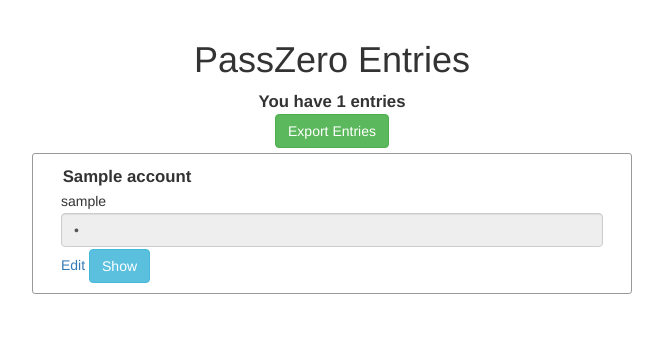
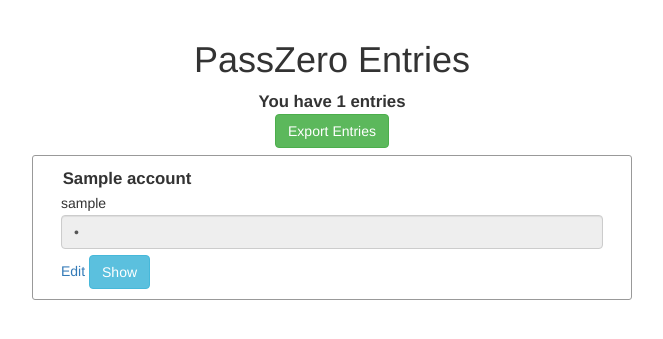
Before and after one commit to boompig/passzero, a Flask app: template templates/entries.html in a window 1280 px wide. Shown: the part 52-391 px from the top of the page, without its empty margins (308-971 px from the left). Run offline with Flask 2, Linux system fonts and the light colour scheme; the template is opened without the code that fills it: most values are stand-ins (such as "Sample title", 1, 10 or a date in 2020); some libraries are stand-ins or nearby versions.

Commit message:
more CSS

```diff
--- a/static/css/entries.css
+++ b/static/css/entries.css
@@ -6,7 +6,7 @@
     padding-top: 10px;
     padding-bottom: 10px;
 
-    margin-top: 5px;
+    margin-top: .5em;
 }
 
 .entry-title {
@@ -35,3 +35,7 @@ input[type="password"], input[type="text"] {
 #export-container {
     text-align: center;
 }
+
+.entry-panel {
+    margin-top: 0.4em;
+}
--- a/static/css/new.css
+++ b/static/css/new.css
@@ -3,7 +3,7 @@ input[type="submit"] {
 }
 
 /* display input on own line */
-input[type="text"], input[type="password"], input[type="submit"] {
+.form-control {
     display: block;
     width: 80%;
 }
--- a/templates/entries.html
+++ b/templates/entries.html
@@ -31,8 +31,10 @@
                     <input type="password" class="password form-control"
                         value="{{ row["password"] }}" readonly="true" />
                 </div>
-                <a href="/edit/{{ row["id"] }}">Edit</a>
-                <button type="button" class="btn btn-info" id="show-hide-btn" onclick="showHidePass(event)">Show</button>
+                <div class="entry-panel">
+                    <a href="/edit/{{ row["id"] }}">Edit</a>
+                    <button type="button" class="btn btn-info" id="show-hide-btn" onclick="showHidePass(event)">Show</button>
+                </div>
             </div>
         {% endfor %}
     </div>
```
